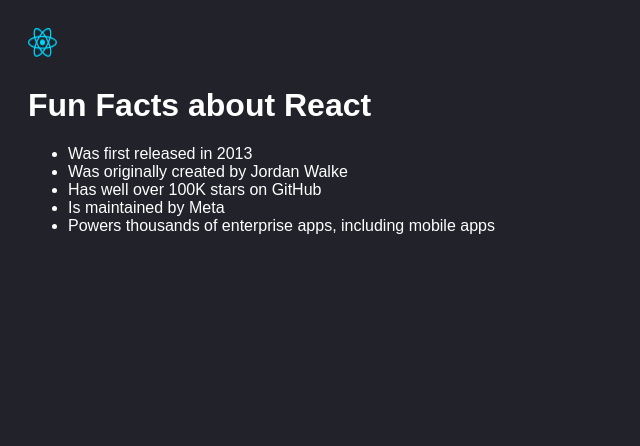
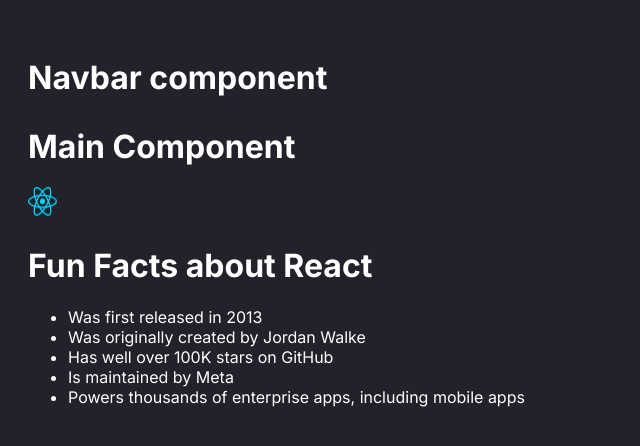
Before and after one commit to kylemucha/reactWork, a React (Vite) app in the folder ReactFacts/: page / in a window 1280 px wide. Shown: the top 446 px of the page, without its empty margins (0-640 px from the left). Built offline with nearby package versions, Linux system fonts and the light colour scheme.

Commit message:
made seperate components to prepare for Main Content and Navbar

```diff
--- a/ReactFacts/index.css
+++ b/ReactFacts/index.css
@@ -1,6 +1,6 @@
 body {
     padding: 20px;
-    font-family: Arial, Helvetica, sans-serif;
+    font-family: 'Inter', sans-serif;
     background: #21222A;
     color: white;
 }
--- a/ReactFacts/index.html
+++ b/ReactFacts/index.html
@@ -1,6 +1,9 @@
 <html>
 
 <head>
+	<link rel="preconnect" href="https://fonts.googleapis.com">
+	<link rel="preconnect" href="https://fonts.gstatic.com" crossorigin>
+	<link href="https://fonts.googleapis.com/css2?family=Inter:ital,opsz,wght@0,14..32,100..900;1,14..32,100..900&display=swap" rel="stylesheet">
 	<link rel="stylesheet" href="/index.css">
 </head>
 
--- a/ReactFacts/src/App.jsx
+++ b/ReactFacts/src/App.jsx
@@ -1,5 +1,11 @@
+import Main from "./components/Main"
+import Navbar from "./components/Navbar"
+
 export default function App() {
   return(
+    <>
+    <Navbar />
+    <Main />
     <main>
       <img className="react-logo" src="src/pictures/react-logo.png"></img>
       <h1>Fun Facts about React</h1>
@@ -11,5 +17,6 @@
         <li>Powers thousands of enterprise apps, including mobile apps</li>
       </ul>
     </main>
+    </>
   )
 }
--- /dev/null
+++ b/ReactFacts/src/components/Main.jsx
@@ -0,0 +1,5 @@
+export default function Main() {
+    return(
+        <h1>Main Component</h1>
+    )
+}
--- /dev/null
+++ b/ReactFacts/src/components/Navbar.jsx
@@ -0,0 +1,5 @@
+export default function Navbar() {
+    return(
+        <h1>Navbar component</h1>
+    )
+}
```
Also changed, not shown: ReactFacts/src/index.jsx (+0 -22 lines), 1 other file (tests, documents, lock files or other folders).
